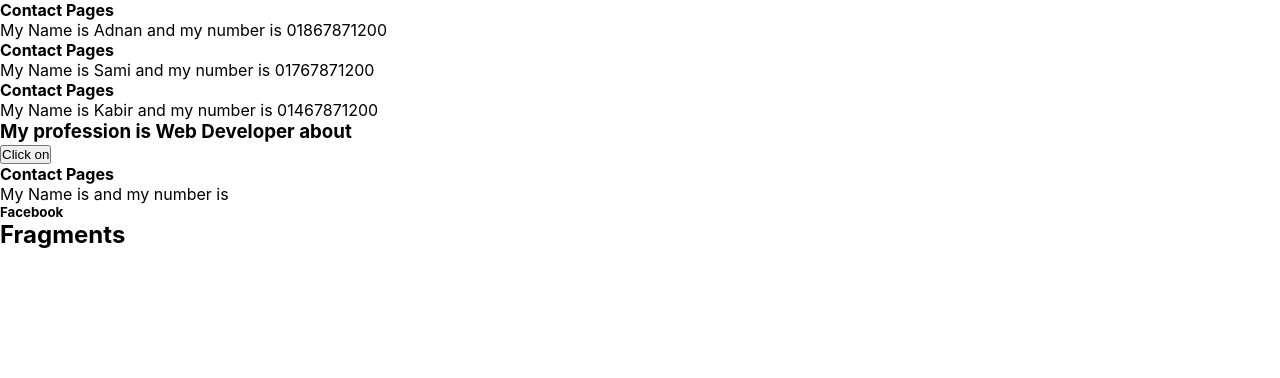
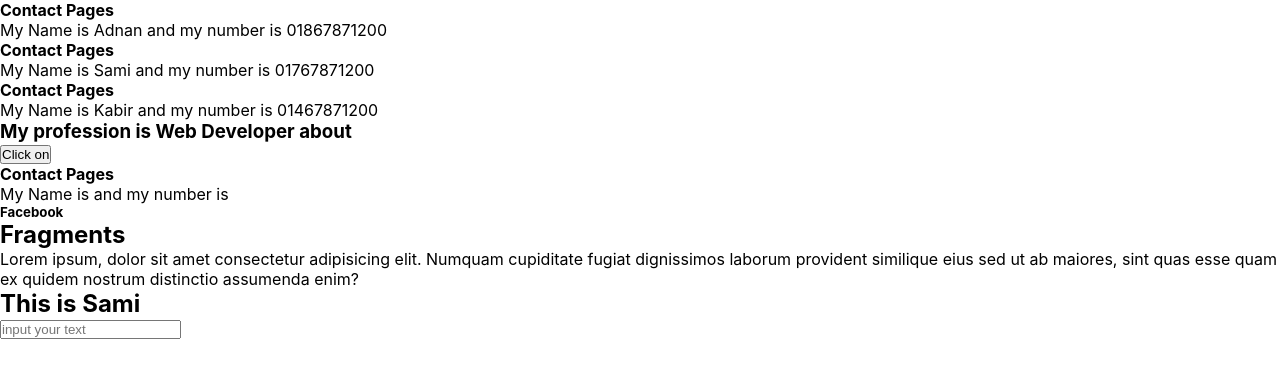
Before and after one commit to AliSami6/React-Application, a React (Create React App) app in the folder demo-react-app/: page / in a window 1280 px wide. Shown: the top 378 px of the page. Built offline with nearby package versions, Linux system fonts and the light colour scheme.

Commit message:
onpast onCut

```diff
--- a/demo-react-app/src/App.js
+++ b/demo-react-app/src/App.js
@@ -5,6 +5,7 @@ import About from './pages/About';
 import Contact from './pages/Contact';
 import Facebook from './pages/Facebook';
 import Fragment from "./pages/Fragment";
+import Clipboard from "./pages/Clipboard";
 function App() {
   return (
 
@@ -14,6 +15,7 @@ function App() {
         <Contact />
         <Facebook />
         <Fragment />
+        <Clipboard/>
       </>
 
   );
--- /dev/null
+++ b/demo-react-app/src/pages/Clipboard.jsx
@@ -0,0 +1,25 @@
+import React from 'react'
+
+export default function Clipboard() {
+    const CopyText =()=>{
+        alert("Text Copied")
+    }
+    const TextOne =()=>{
+        alert("Text one")
+    }
+     const TextTwo =()=>{
+      document.write('Past  done')
+    }
+  return (
+    <div>
+      <p onCopy={CopyText}>
+        Lorem ipsum, dolor sit amet consectetur adipisicing elit. Numquam
+        cupiditate fugiat dignissimos laborum provident similique eius sed ut ab
+        maiores, sint quas esse quam ex quidem nostrum distinctio assumenda
+        enim?
+      </p>
+      <h2 onCut={TextOne}>This is Sami</h2>
+      <input type="text" onPaste={TextTwo}  placeholder='input your text'/>
+    </div>
+  );
+}
```
